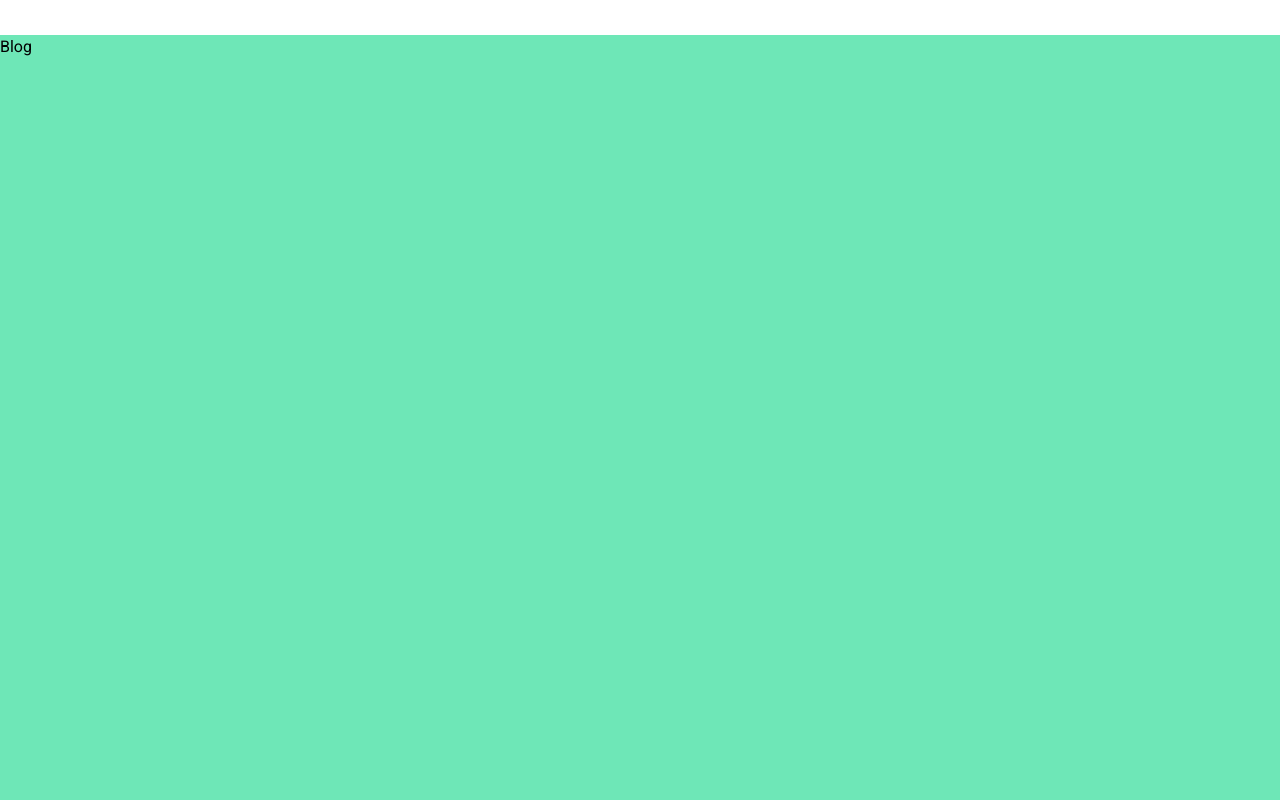
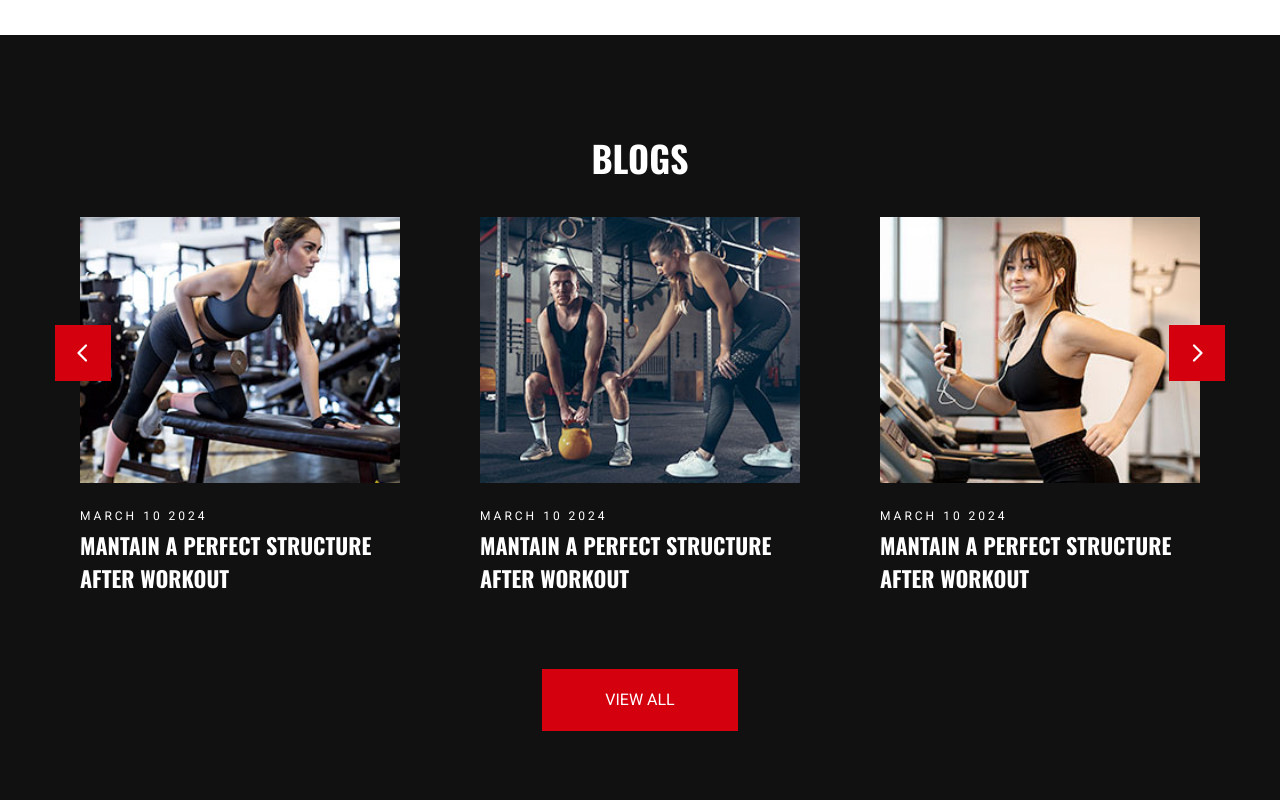
Before and after one commit to solarluiso/fitphysique, a Next.js app: page / in a window 1280 px wide. Shown: the part 5020-5820 px from the top of the page. Built offline with nearby package versions, Linux system fonts and the light colour scheme.

Commit message:
Blog section

```diff
--- a/components/Blog.tsx
+++ b/components/Blog.tsx
@@ -1,7 +1,153 @@
+"use client";
+
+import Image from "next/image";
+import Link from "next/link";
+import { motion } from "framer-motion";
+import { fadeIn } from "@/lib/variants";
+
+// import swiper react components
+import { Swiper, SwiperSlide } from "swiper/react";
+
+// import swiper styles
+import "swiper/css";
+import "swiper/css/navigation";
+
+// components
+import CustomButton from "./CustomButton";
+import SwiperNavButtons from "./SwiperNavButtons";
+
+const blogData = [
+  {
+    img: "/assets/img/blog/post1.jpg",
+    date: "March 10 2024",
+    title: "Mantain a perfect structure after workout",
+    href: "",
+  },
+  {
+    img: "/assets/img/blog/post2.jpg",
+    date: "March 10 2024",
+    title: "Mantain a perfect structure after workout",
+    href: "",
+  },
+  {
+    img: "/assets/img/blog/post3.jpg",
+    date: "March 10 2024",
+    title: "Mantain a perfect structure after workout",
+    href: "",
+  },
+  {
+    img: "/assets/img/blog/post4.jpg",
+    date: "March 10 2024",
+    title: "Mantain a perfect structure after workout",
+    href: "",
+  },
+  {
+    img: "/assets/img/blog/post1.jpg",
+    date: "March 10 2024",
+    title: "Mantain a perfect structure after workout",
+    href: "",
+  },
+  {
+    img: "/assets/img/blog/post2.jpg",
+    date: "March 10 2024",
+    title: "Mantain a perfect structure after workout",
+    href: "",
+  },
+  {
+    img: "/assets/img/blog/post3.jpg",
+    date: "March 10 2024",
+    title: "Mantain a perfect structure after workout",
+    href: "",
+  },
+  {
+    img: "/assets/img/blog/post4.jpg",
+    date: "March 10 2024",
+    title: "Mantain a perfect structure after workout",
+    href: "",
+  },
+];
+
 const Blog = () => {
   return (
-    <section className="h-screen bg-emerald-300" id="blog">
-      Blog
+    <section className="bg-primary-300 text-white py-24" id="blog">
+      <div className="container mx-auto">
+        <motion.h2
+          variants={fadeIn("up", 0.4)}
+          initial="hidden"
+          whileInView={"show"}
+          viewport={{ once: false, amount: 0.2 }}
+          className="h2 text-center mb-8"
+        >
+          Blogs
+        </motion.h2>
+        <motion.div
+          variants={fadeIn("up", 0.6)}
+          initial="hidden"
+          whileInView={"show"}
+          viewport={{ once: false, amount: 0.2 }}
+        >
+          <Swiper
+            slidesPerView={1}
+            spaceBetween={30}
+            breakpoints={{
+              768: {
+                slidesPerView: 2,
+                spaceBetween: 15,
+              },
+              1024: {
+                slidesPerView: 3,
+              },
+              1400: {
+                slidesPerView: 4,
+              },
+            }}
+            className="h-[420px] md:max-w-[660px] lg:max-w-none mb-8"
+          >
+            {blogData.map((post, index) => {
+              return (
+                <SwiperSlide key={index}>
+                  <div className="flex flex-col justify-start h-full max-w-[320px] mx-auto">
+                    <Image
+                      src={post.img}
+                      width={320}
+                      height={266}
+                      alt=""
+                      className="mb-6"
+                    />
+                    <div className="flex flex-col items-start">
+                      <p className="max-w-[380px] uppercase text-[12px] tracking-[3px] mb-1">
+                        {post.date}
+                      </p>
+                      <Link
+                        href={post.href}
+                        className="hover:text-accent transition-all duration-300"
+                      >
+                        <h5 className="h5">{post.title}</h5>
+                      </Link>
+                    </div>
+                  </div>
+                </SwiperSlide>
+              );
+            })}
+            <SwiperNavButtons
+              containerStyles="absolute left-0 right-0 bottom-[16rem] w-full max-w-[370px] sm:max-w-[620px] md:max-w-[960px] xl:max-w-[1320px] mx-auto z-50 flex justify-between gap-1"
+              btnStyles="bg-accent text-white w-[56px] h-[56px] flex items-center justify-center hover:bg-accent transition-all duration-300"
+              iconStyles="text-2xl"
+            />
+          </Swiper>
+        </motion.div>
+        <motion.div
+          variants={fadeIn("up", 0.8)}
+          initial="hidden"
+          whileInView={"show"}
+          viewport={{ once: false, amount: 0.2 }}
+        >
+          <CustomButton
+            containerStyles="block w-[196px] h-[62px] mx-auto"
+            text="View all"
+          />
+        </motion.div>
+      </div>
     </section>
   );
 };
--- a/components/HeroSlider.tsx
+++ b/components/HeroSlider.tsx
@@ -3,7 +3,10 @@
 import { motion } from "framer-motion";
 import { fadeIn } from "@/lib/variants";
 
+// import swiper react components
 import { Swiper, SwiperSlide } from "swiper/react";
+
+// import swiper styles
 import "swiper/css";
 import "swiper/css/navigation";
 
```
